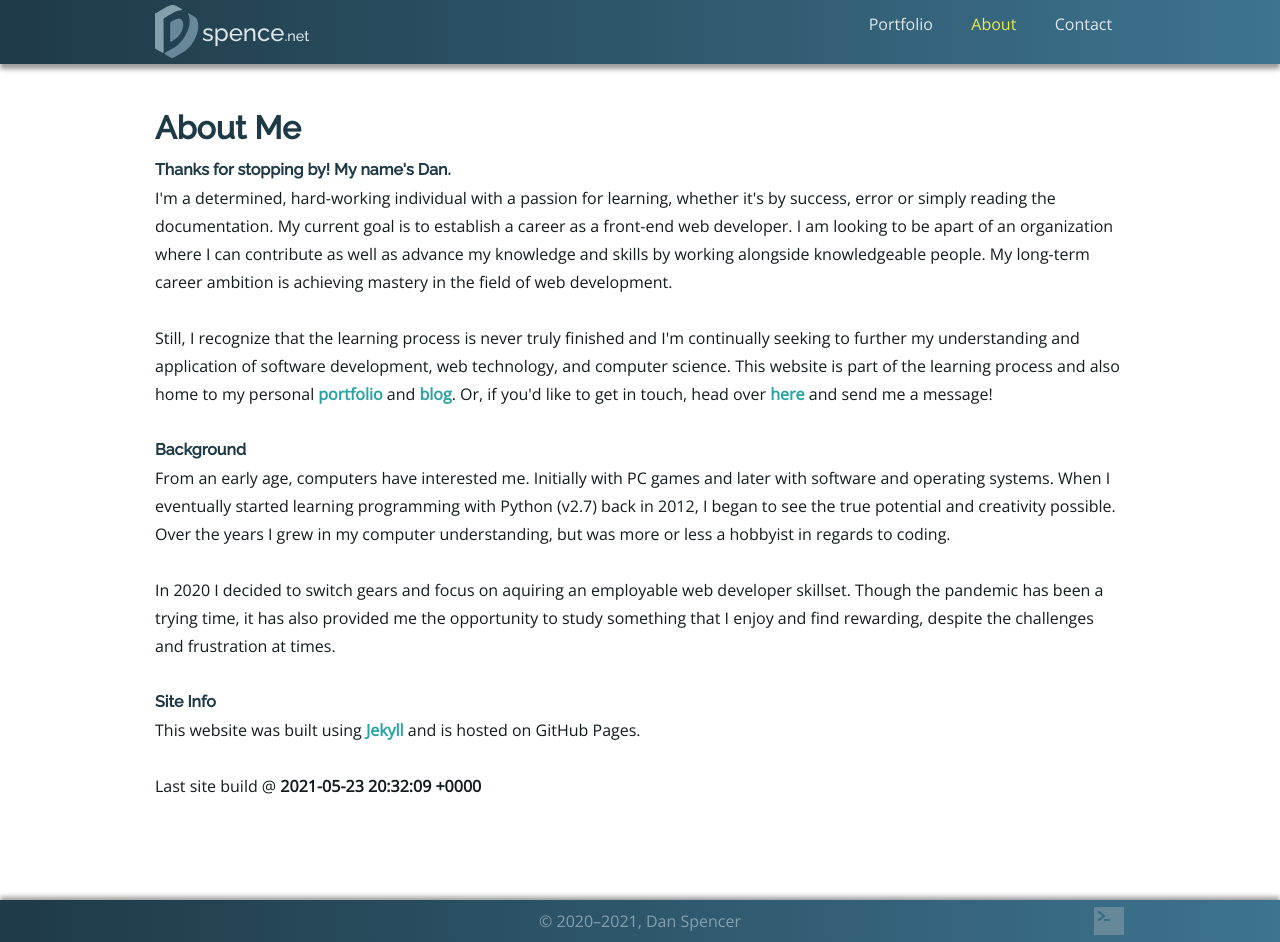
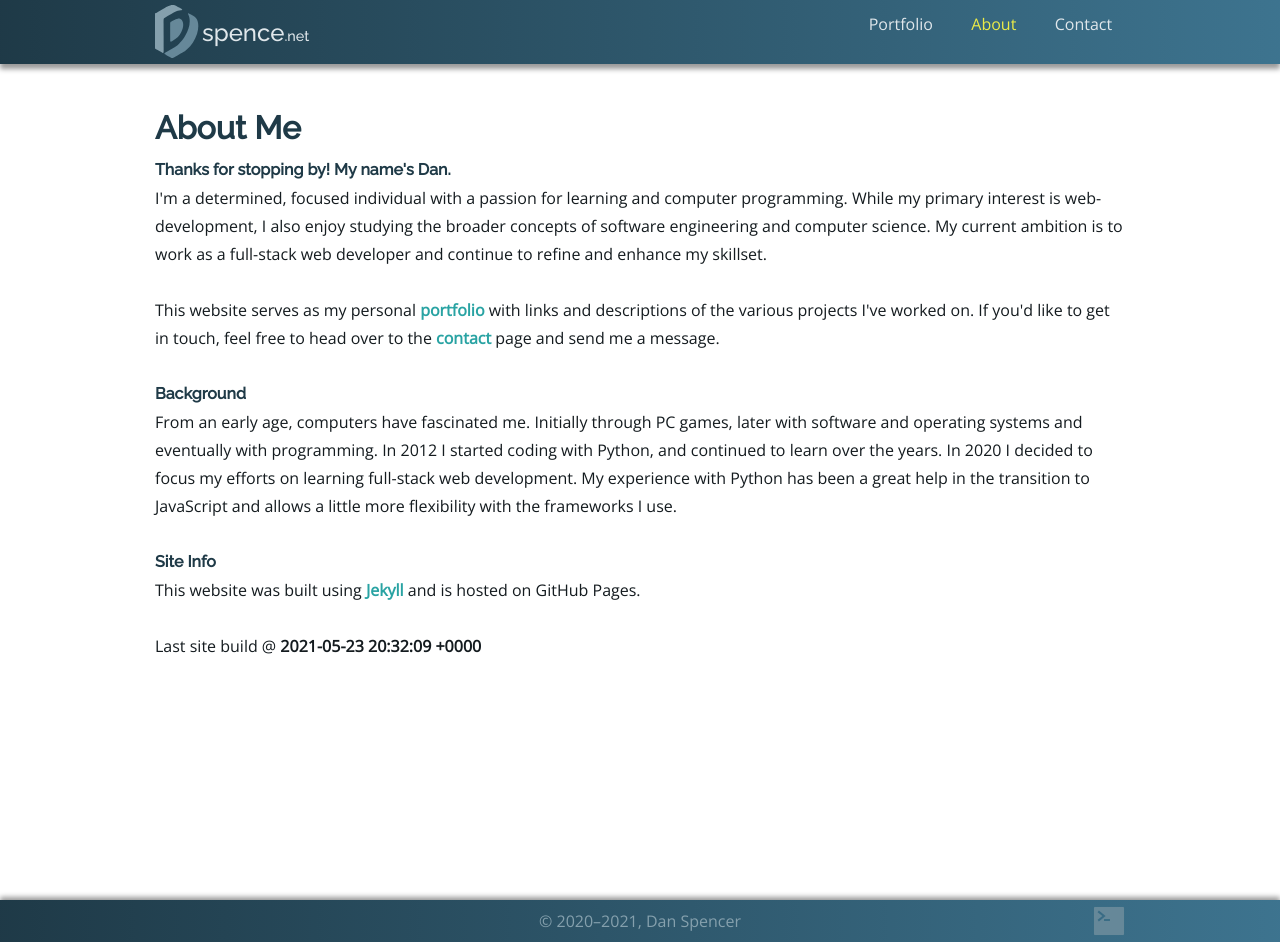
Before and after one commit to daspe/d-spence.github.io, a Jekyll site: the page built from _pages/about.html, in a window 1280 px wide and 942 px high. Built offline with Jekyll 4.4.1, drawn with Linux system fonts in a browser that asks for light colours; nearby versions of some CDN libraries; some web fonts are replaced.

Commit message:
Changes to about page; disable random quote; minor corrections

```diff
--- a/_data/projects.yml
+++ b/_data/projects.yml
@@ -23,7 +23,7 @@
   source-url: "https://github.com/d-spence/void-notes"
   api-url: "https://void-notes-api.herokuapp.com/"
   api-source-url: "https://github.com/d-spence/void-notes-api"
-  desc: "Full-stack React app for temporary and anonymous notes. Notes expire after 30 days unless renewed and login is done by randomly generated access key. Uses an API for database storage, retreival, updates and other operations."
+  desc: "Full-stack React app for temporary and anonymous notes. Notes expire after 30 days unless renewed and login is done by randomly generated access key. Uses an API for database storage, retrieval, updates and other operations."
   footnote: "*"
   tech:
     - "JavaScript"
--- a/_data/skills.yml
+++ b/_data/skills.yml
@@ -12,9 +12,11 @@
   skills:
     - React
     - Node / NPM
+    - Express
     - Django
     - Flask
     - Jekyll
+    - Tailwind CSS
     - Bootstrap
     - Material-UI
 
--- a/_pages/about.html
+++ b/_pages/about.html
@@ -8,24 +8,18 @@ permalink: /about
 <div class="container">
     <h1>About Me</h1>
     <h4>Thanks for stopping by! My name's Dan.</h4>
-    <p>I'm a determined, hard-working individual with a passion for learning, whether it's by success, error or simply reading the documentation.
-        My current goal is to establish a career as a front-end web developer. I am looking to be apart of an organization where I can contribute
-        as well as advance my knowledge and skills by working alongside knowledgeable people.
-        My long-term career ambition is achieving mastery in the field of web development.
+    <p>I'm a determined, focused individual with a passion for learning and computer programming.
+        While my primary interest is web-development, I also enjoy studying the broader concepts of software engineering and computer science.
+        My current ambition is to work as a full-stack web developer and continue to refine and enhance my skillset.
     </p><br>
-    <p>Still, I recognize that the learning process is never truly finished and I'm continually seeking to further my understanding and application of
-        software development, web technology, and computer science.
-        This website is part of the learning process and also home to my personal <a href="/portfolio">portfolio</a> and <a href="/blog">blog</a>.
-        Or, if you'd like to get in touch, head over <a href="/contact">here</a> and send me a message!
+    <p>This website serves as my personal <a href="/portfolio">portfolio</a> with links and descriptions of the various projects I've worked on.
+        If you'd like to get in touch, feel free to head over to the <a href="/contact">contact</a> page and send me a message.
     </p><br>
 
     <h4>Background</h4>
-    <p>From an early age, computers have interested me. Initially with PC games and later with software and operating systems.
-        When I eventually started learning programming with Python (v2.7) back in 2012, I began to see the true potential and creativity possible.
-        Over the years I grew in my computer understanding, but was more or less a hobbyist in regards to coding.
-    </p><br>
-    <p>In 2020 I decided to switch gears and focus on aquiring an employable web developer skillset. Though the pandemic has been a trying time,
-        it has also provided me the opportunity to study something that I enjoy and find rewarding, despite the challenges and frustration at times.
+    <p>From an early age, computers have fascinated me. Initially through PC games, later with software and operating systems and eventually with programming.
+        In 2012 I started coding with Python, and continued to learn over the years. In 2020 I decided to focus my efforts on learning full-stack web development.
+        My experience with Python has been a great help in the transition to JavaScript and allows a little more flexibility with the frameworks I use.
     </p><br>
 
     <h4>Site Info</h4>
--- a/_pages/index.html
+++ b/_pages/index.html
@@ -16,7 +16,7 @@ permalink: /
       </p>
       <img class="ds-logo" src="/assets/img/ds-logo.svg" alt="">
       <!-- Random quote -->
-      <h3 id="welcome-quote">"You must enable JavaScript to see random quotes." ―Site Creator</h3>
+      <h3 id="welcome-quote">"You must enable JavaScript to see quotes." ―Site Creator</h3>
     </div>
   </div>
 
--- a/assets/scripts/default.js
+++ b/assets/scripts/default.js
@@ -34,20 +34,17 @@ navbarMenu.addEventListener('click', closeMobileNavbar);
 
 // Random Quote Script
 const quotes = [
+    '"When you do things right, people won\'t be sure you\'ve done anything at all."',
     '"When we speak without jargon, it frees us from hiding behind knowledge we don’t have."\n ―Richard Feynman',
     '"Never trust a computer you can\'t throw out a window."\n ―Steve Wozniak',
     '"Most good programmers do programming not because they expect to get paid or get adulation by the public, but because it is fun to program."\n ―Linus Torvalds',
-    '"When you do things right, people won\'t be sure you\'ve done anything at all."',
     '"If you can\'t explain it simply, you don\'t understand it well enough." ―Albert Einstein',
 ];
 
 const welcomeQuote = document.querySelector('#welcome-quote');
-let quoteIndex = Math.floor(Math.random() * quotes.length); // random index number
-
-// Set welcome quote to a random quote
-document.addEventListener('DOMContentLoaded', () => {
-    welcomeQuote.innerText = quotes[quoteIndex];
-});
+// let quoteIndex = Math.floor(Math.random() * quotes.length); // random index number
+let quoteIndex = 0;
+welcomeQuote.innerText = quotes[quoteIndex];
 
 // Cycle through quotes when quote is clicked
 welcomeQuote.addEventListener('click', () => {
```
